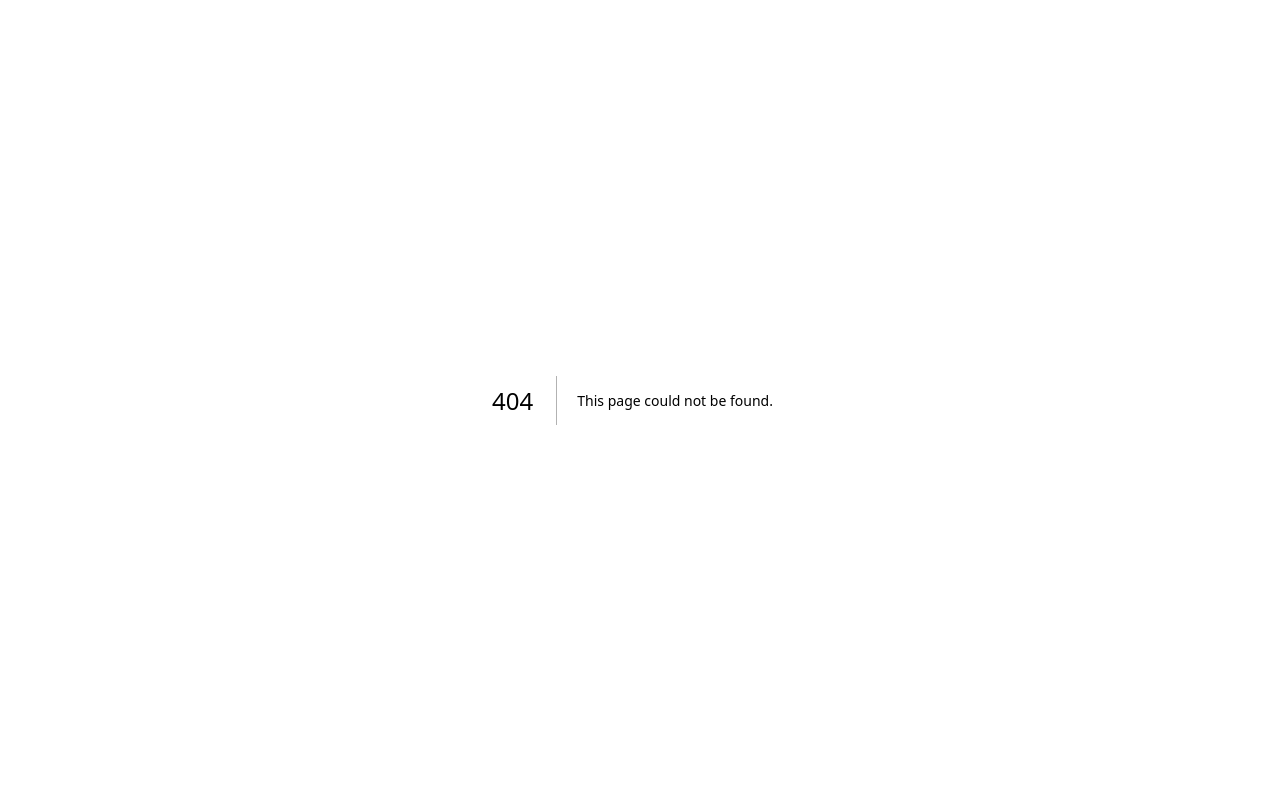
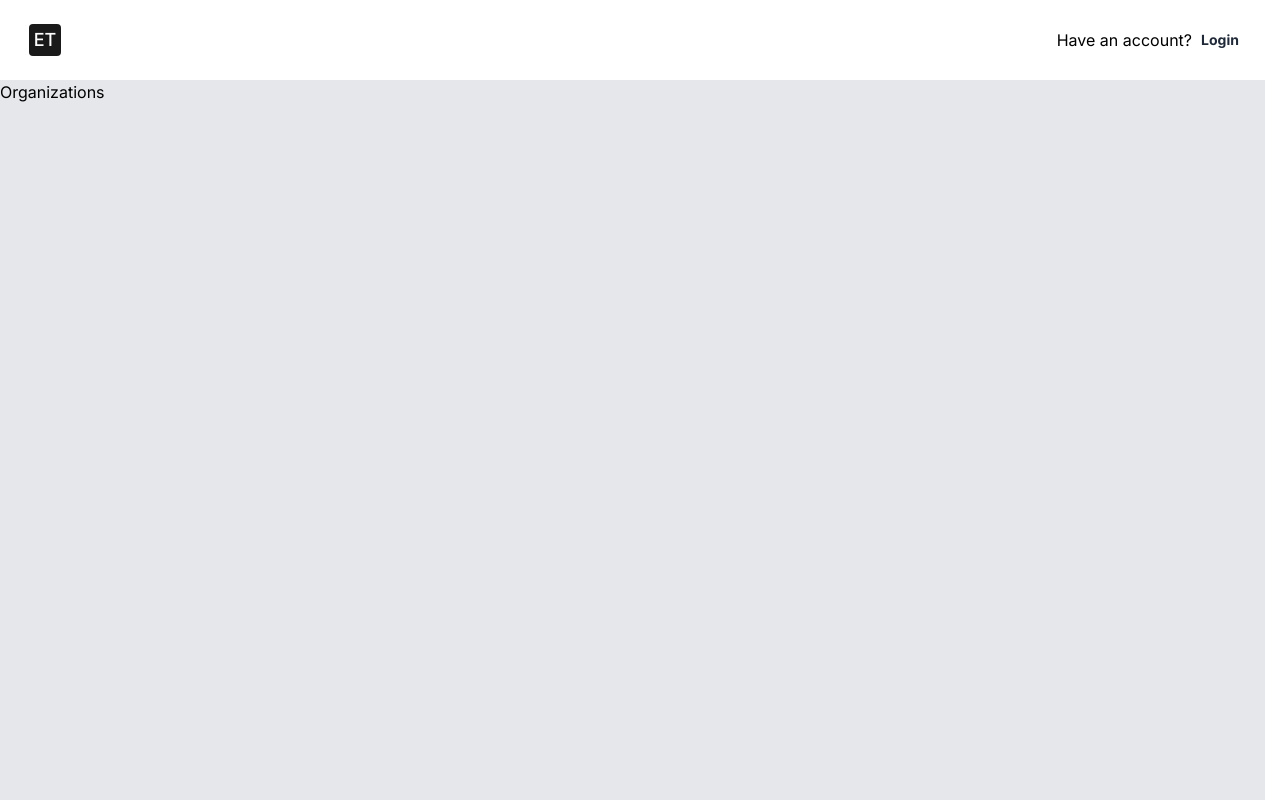
Before and after one commit to Dmytro-Doronin/EquipTrack, a Next.js app in the folder client/: page /onboarding/organizations in a window 1280 px wide. Before the commit this address had no page. Built offline with nearby package versions, Linux system fonts and the light colour scheme.

Commit message:
feat: onboarding layout

```diff
--- /dev/null
+++ b/client/app/(private)/layout.tsx
@@ -0,0 +1,14 @@
+import { ReactNode } from 'react';
+
+import { Header } from '@/components/header/Header';
+
+export default function PublicLayout({ children }: { children: ReactNode }) {
+    return (
+        <div>
+            <main className="h-dvh bg-gray-main">
+                <Header />
+                {children}
+            </main>
+        </div>
+    );
+}
--- /dev/null
+++ b/client/app/(private)/onboarding/organizations/layout.tsx
@@ -0,0 +1,9 @@
+import { ReactNode } from 'react';
+
+export default function OnboardingLayout({ children }: { children: ReactNode }) {
+    return (
+        <div>
+            <div>{children}</div>
+        </div>
+    );
+}
--- /dev/null
+++ b/client/app/(private)/onboarding/organizations/page.tsx
@@ -0,0 +1,3 @@
+export default function OrganizationsPage() {
+    return <div>Organizations</div>;
+}
```
Also changed, not shown: client/app/(private)/onboarding/organizations/create/page.tsx (added), client/app/(private)/onboarding/organizations/join/page.tsx (added).
